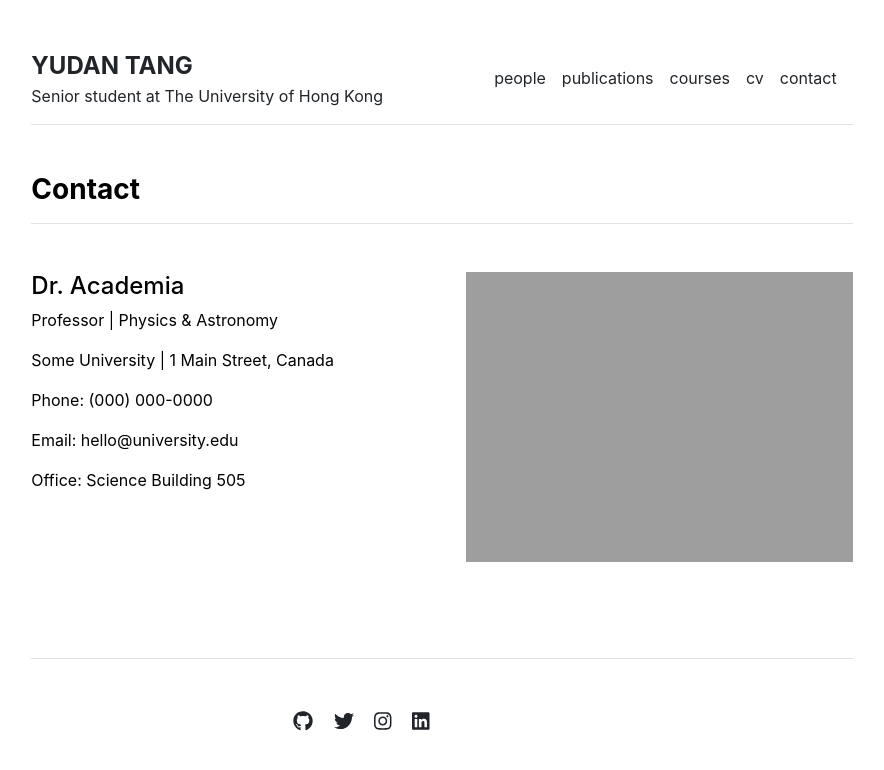
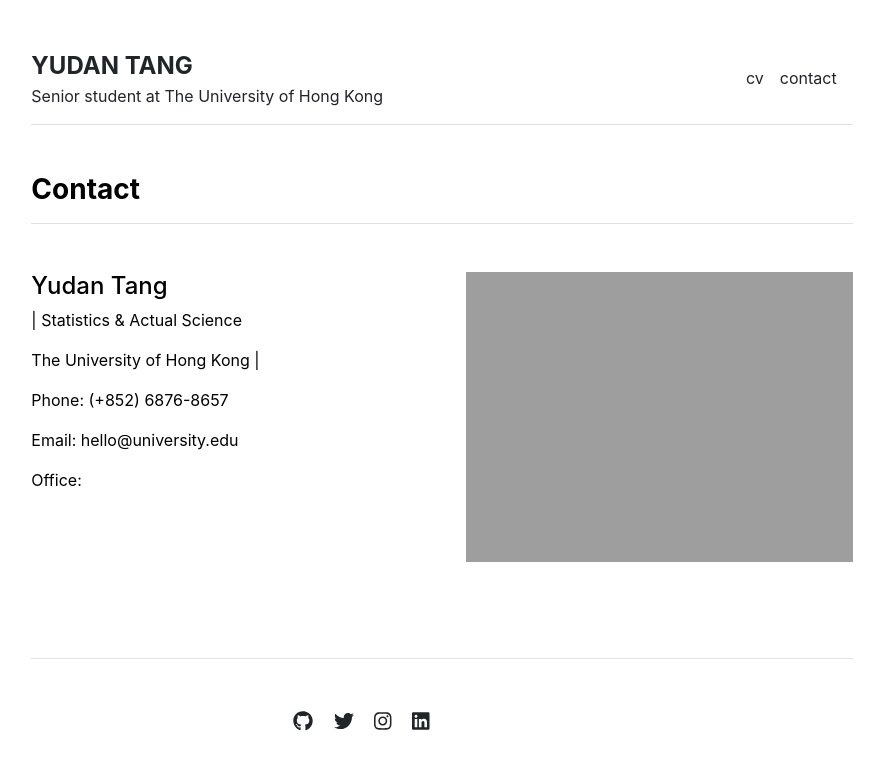
Before and after one commit to tangyd/tangyd.github.io, a Jekyll site: the page built from contact.md, in a window 1280 px wide. Shown: the top 770 px of the page, without its empty margins (198-1082 px from the left). Built offline with Jekyll 4.4.1, drawn with Linux system fonts in a browser that asks for light colours; part of the change alters nothing that is shown.

Commit message:
Update settings.yml

```diff
--- a/_data/settings.yml
+++ b/_data/settings.yml
@@ -1,25 +1,25 @@
 menu:
-- {name: 'people', url: '/people'}
-- {name: 'publications', url: '/publications'}
-- {name: 'courses', url: '/courses'}
+# - {name: 'people', url: '/people'}
+# - {name: 'publications', url: '/publications'}
+# - {name: 'courses', url: '/courses'}
 - {name: 'cv', url: '/cv'}
 - {name: 'contact', url: '/contact'}
 
-people:
-- {name: 'Primary Investigator', title: 'Researcher', department: 'Physics & Astronomy', institution: 'Some University', institution_address: '1 Main Street, Canada', phone: '(000) 000-0000', email: 'hello@university.edu', office: 'Science Building 505', image: 'assets/img/primary-investigator.jpg', url: 'primary-investigator'}
-- {name: 'Lab Technician', title: 'Researcher', department: 'Physics & Astronomy', institution: 'Some University', institution_address: '1 Main Street, Canada', phone: '(000) 000-0000', email: 'hello@university.edu', office: 'Science Building 505', image: 'assets/img/lab-technician.jpg', url: 'lab-technician'}
-- {name: 'Graduate Student', title: 'Researcher', department: 'Physics & Astronomy', institution: 'Some University', institution_address: '1 Main Street, Canada', phone: '(000) 000-0000', email: 'hello@university.edu', office: 'Science Building 505', image: 'assets/img/graduate-student.jpg', url: 'graduate-student'}
+# people:
+# - {name: 'Primary Investigator', title: 'Researcher', department: 'Physics & Astronomy', institution: 'Some University', institution_address: '1 Main Street, Canada', phone: '(000) 000-0000', email: 'hello@university.edu', office: 'Science Building 505', image: 'assets/img/primary-investigator.jpg', url: 'primary-investigator'}
+# - {name: 'Lab Technician', title: 'Researcher', department: 'Physics & Astronomy', institution: 'Some University', institution_address: '1 Main Street, Canada', phone: '(000) 000-0000', email: 'hello@university.edu', office: 'Science Building 505', image: 'assets/img/lab-technician.jpg', url: 'lab-technician'}
+# - {name: 'Graduate Student', title: 'Researcher', department: 'Physics & Astronomy', institution: 'Some University', institution_address: '1 Main Street, Canada', phone: '(000) 000-0000', email: 'hello@university.edu', office: 'Science Building 505', image: 'assets/img/graduate-student.jpg', url: 'graduate-student'}
 
-courses:
-- {name: 'Vector Calculus', url: 'vector-calculus'}
-- {name: 'Quantum Mechanics', url: 'quantum-mechanics'}
-- {name: 'Stellar Structures', url: 'stellar-structures'}
+# courses:
+# - {name: 'Vector Calculus', url: 'vector-calculus'}
+# - {name: 'Quantum Mechanics', url: 'quantum-mechanics'}
+# - {name: 'Stellar Structures', url: 'stellar-structures'}
 
 social:
-- {icon: 'github', link: 'https://github.com/LeNPaul'}
+- {icon: 'github', link: 'https://github.com/tangyd'}
 - {icon: 'twitter', link: 'https://twitter.com/paululele'}
 - {icon: 'instagram', link: 'https://instagram.com/paululele'}
 - {icon: 'linkedin', link: 'https://linkedin.com/in/lenpaul'}
 
 contacts:
-- {name: 'Dr. Academia', title: 'Professor', department: 'Physics & Astronomy', institution: 'Some University', institution_address: '1 Main Street, Canada', phone: '(000) 000-0000', email: 'hello@university.edu', office: 'Science Building 505', image: 'assets/img/contact.jpg'}
+- {name: 'Yudan Tang', department: 'Statistics & Actual Science', institution: 'The University of Hong Kong', phone: '(+852) 6876-8657', email: 'hello@university.edu', image: 'assets/img/contact.jpg'}
```
